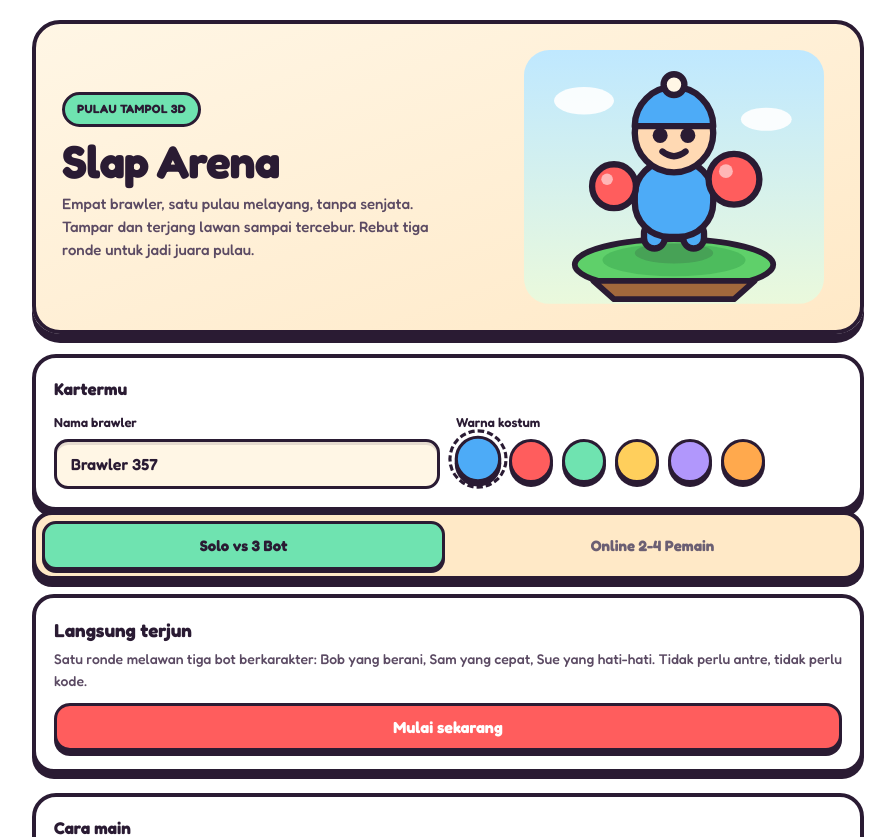
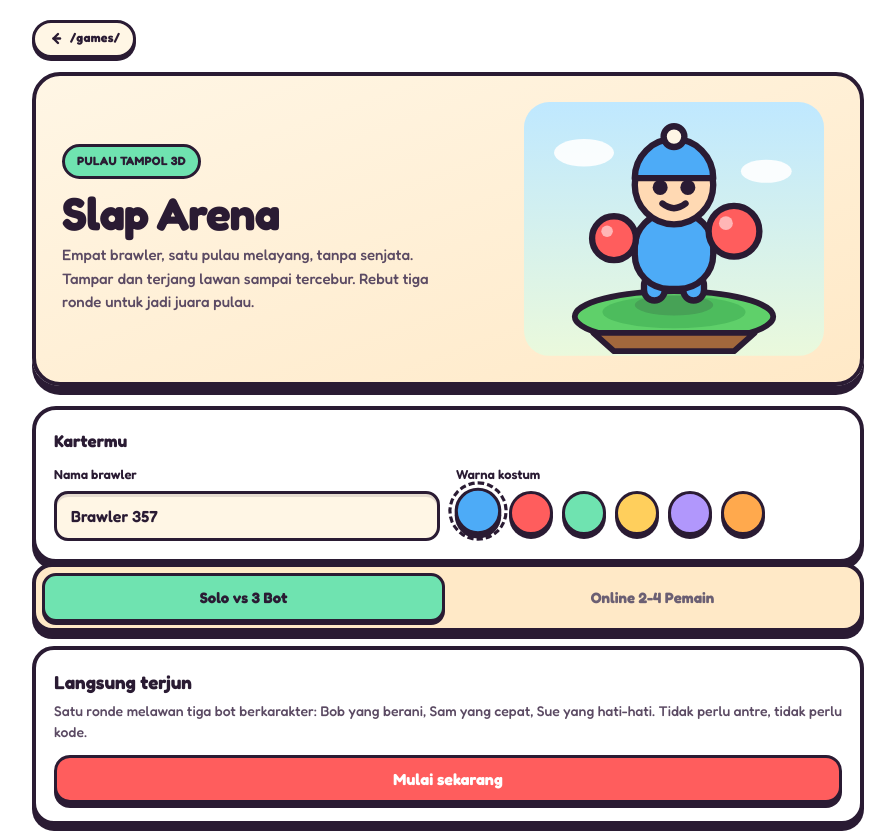
Before and after one commit to IvanJairus/Games, a React (Vite) app: page /slap-arena in a window 1280 px wide. Shown: the top 837 px of the page, without its empty margins (192-1087 px from the left). Built offline with nearby package versions, Linux system fonts and the light colour scheme; no server answers.

Commit message:
feat(slap-arena): put the /games/ back link on the lobby's first screen
The other three games already opened with a route back to the hub, so
Slap Arena was the only lobby a player could get stuck in.

```diff
--- a/src/games/slap-arena/pages/SlapArenaLobby.tsx
+++ b/src/games/slap-arena/pages/SlapArenaLobby.tsx
@@ -1,5 +1,5 @@
 import React, { useState } from 'react';
-import { useNavigate } from 'react-router-dom';
+import { Link, useNavigate } from 'react-router-dom';
 import '../slap-arena.css';
 import { getStoredPlayerName, setStoredPlayerName } from '../../../lib/supabase';
 import { createOnlineRoom } from '../../common/multiplayer';
@@ -119,6 +119,16 @@ export const SlapArenaLobby: React.FC = () => {
 
   return (
     <div className="sa sa-lobby" data-testid="slap-lobby">
+      <Link to="/" className="sa-lobby__back" data-testid="slap-back-to-games" aria-label="Kembali ke /games/">
+        <svg width="15" height="15" viewBox="0 0 15 15" aria-hidden="true">
+          <g stroke="currentColor" strokeWidth="2.4" strokeLinecap="round" strokeLinejoin="round" fill="none">
+            <path d="M10 3 5.5 7.5 10 12" />
+            <path d="M5.5 7.5H12" />
+          </g>
+        </svg>
+        /games/
+      </Link>
+
       <header className="sa-lobby__hero">
         <div>
           <span className="sa-lobby__badge">PULAU TAMPOL 3D</span>
--- a/src/games/slap-arena/slap-arena.css
+++ b/src/games/slap-arena/slap-arena.css
@@ -558,6 +558,26 @@
   color: var(--sa-ink);
   font-family: var(--sa-font);
 }
+.sa-lobby__back {
+  display: inline-flex;
+  align-items: center;
+  gap: 7px;
+  margin-bottom: 14px;
+  padding: 6px 13px 7px;
+  border: 3px solid var(--sa-ink);
+  border-radius: 999px;
+  background: var(--sa-cream);
+  box-shadow: 0 3px 0 var(--sa-ink);
+  color: var(--sa-ink);
+  font-size: 12.5px;
+  font-weight: 700;
+  letter-spacing: 0.02em;
+  text-decoration: none;
+  transition: transform 0.09s ease, box-shadow 0.09s ease, background-color 0.15s ease;
+}
+.sa-lobby__back:hover { background: var(--sa-gold); }
+.sa-lobby__back:active { transform: translateY(3px); box-shadow: 0 0 0 var(--sa-ink); }
+.sa-lobby__back:focus-visible { outline: 3px solid var(--sa-ink); outline-offset: 3px; }
 .sa-lobby__hero {
   display: grid;
   grid-template-columns: 1fr;
```
Also changed, not shown: 1 other file (tests, documents, lock files or other folders).
